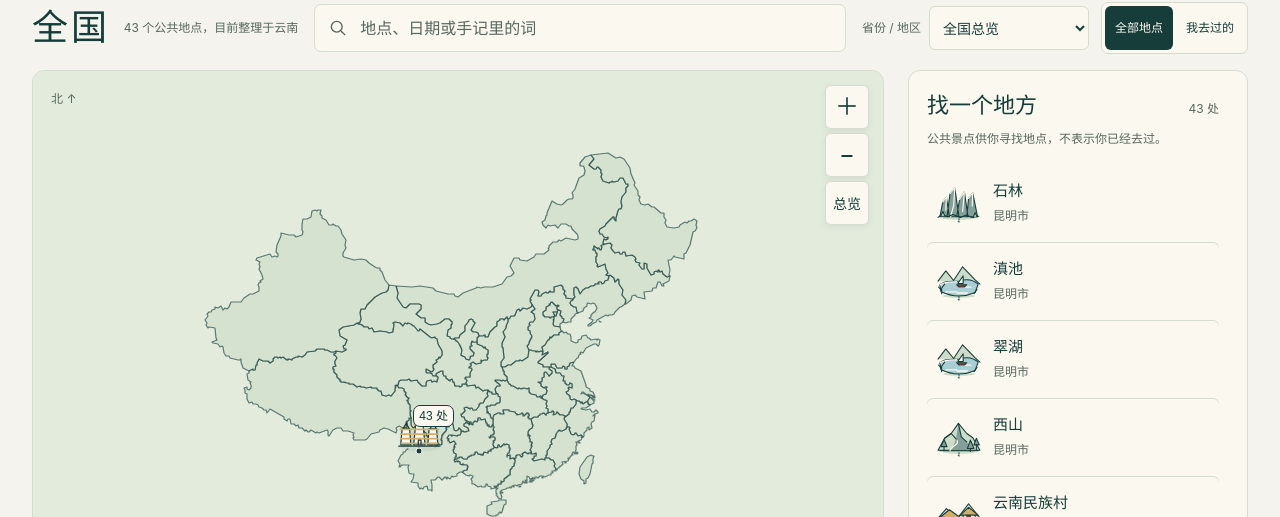
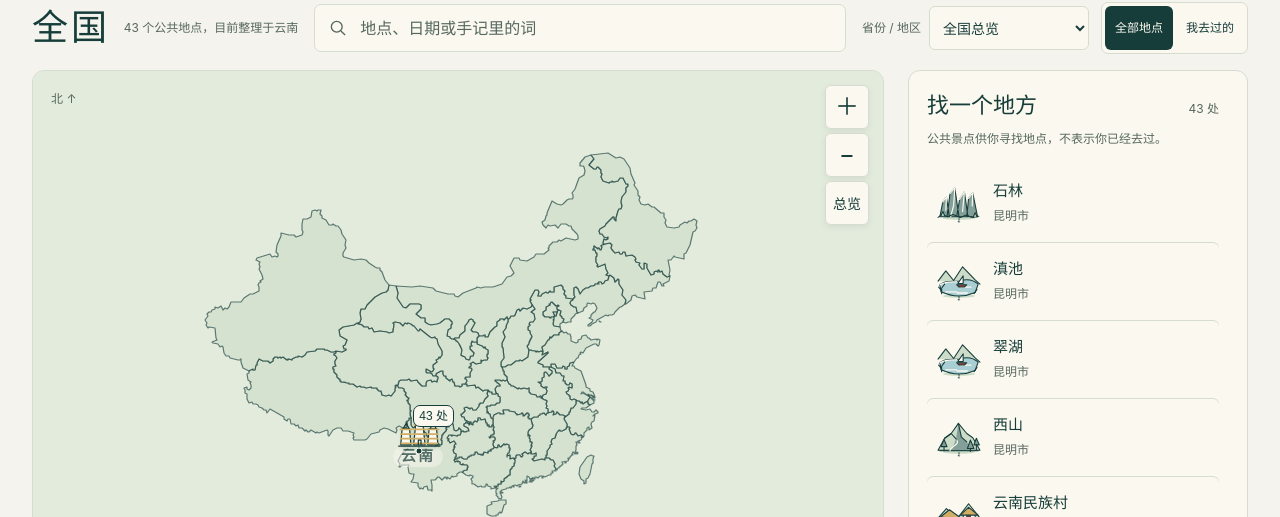
Before and after one commit to wcy-wcy1/Map, a Vue app in the folder shanhai-app/: page / in a window 1280 px wide. Shown: the part 143-660 px from the top of the page. Built offline with nearby package versions, Linux system fonts and the light colour scheme.

Commit message:
style: rebalance map label hierarchy

```diff
--- a/shanhai-app/src/components/FootprintMap.vue
+++ b/shanhai-app/src/components/FootprintMap.vue
@@ -65,7 +65,6 @@ let lastWidth = 0
 let lastHeight = 0
 const asLatLng = (place: Place): L.LatLngTuple => [place.coordinates[1], place.coordinates[0]]
 const labelledProvinceIds = () => new Set(props.places.map(place => place.mapId).filter((id): id is string => !!id))
-const PROVINCE_LABEL_ZOOM_MIN = 5.2
 const PROVINCE_LABEL_ZOOM_MAX = 7.4
 const PLACE_LABEL_ZOOM = 8.5
 
@@ -209,7 +208,7 @@ function renderMarkers() {
     const marker = layoutMarkers[index]!
     const left = marker.x, top = marker.y
     // Reserve even transient hover labels, so revealing a name cannot cover a photo.
-    obstacles.push({ x: marker.anchorX - 120, y: top + dimensions.height + 6, width: 240, height: 42 })
+    obstacles.push({ x: marker.anchorX - 86, y: top + dimensions.height + 5, width: 172, height: 31 })
     if (item.members.length > 1) {
       const width = Math.max(36, String(item.members.length).length * 7 + 20)
       obstacles.push({ x: left + dimensions.width + 8 - width, y: top, width, height: 22 })
@@ -276,7 +275,7 @@ function renderMarkers() {
       }),
     }))
   }
-  const showProvinceLabels = !props.provinceId && currentZoom >= PROVINCE_LABEL_ZOOM_MIN && currentZoom < PROVINCE_LABEL_ZOOM_MAX
+  const showProvinceLabels = !props.provinceId && currentZoom < PROVINCE_LABEL_ZOOM_MAX
   const showRegionLabels = !!props.provinceId && currentZoom < 11.5
   if ((showProvinceLabels || showRegionLabels) && !props.query) {
     const provinceIds = showProvinceLabels ? labelledProvinceIds() : new Set<string>()
--- a/shanhai-app/src/styles/journal.css
+++ b/shanhai-app/src/styles/journal.css
@@ -89,13 +89,13 @@ body { margin:0; background:light-dark(#f4f3ed,#142220); }
 .yn-pin::after { content:''; position:absolute; left:50%; top:94.444444%; width:5px; height:5px; border:1px solid var(--lj-paper); border-radius:50%; background:var(--lj-ink); transform:translate(-50%,-50%); box-sizing:content-box; }
 .yn-pin[data-visited=true]::after { width:7px; height:7px; background:var(--lj-red); }
 .yn-pin[aria-pressed=true]::after { box-shadow:0 0 0 4px light-dark(#a23e3428,#efaa9433); }
-.yn-pin-label { position:absolute; left:50%; top:calc(100% + 8px); transform:translateX(-50%) rotate(-1deg); display:none; max-width:240px; overflow:hidden; padding:6px 13px 7px; border:2px solid color-mix(in srgb,var(--lj-ink) 76%,var(--lj-line)); border-radius:10px 8px 11px 7px; background:linear-gradient(180deg,color-mix(in srgb,var(--lj-paper) 96%,white),var(--lj-paper)); box-shadow:0 3px 0 color-mix(in srgb,var(--lj-ink) 18%,transparent),0 10px 22px var(--lj-shadow); color:var(--lj-ink); font:800 21px/1.22 'Songti SC',SimSun,serif; letter-spacing:.04em; white-space:nowrap; text-overflow:ellipsis; pointer-events:none; }
-.yn-pin[data-visited=true] .yn-pin-label { border-color:color-mix(in srgb,var(--lj-red) 68%,var(--lj-ink)); box-shadow:0 3px 0 color-mix(in srgb,var(--lj-red) 24%,transparent),0 10px 22px var(--lj-shadow); }
+.yn-pin-label { position:absolute; left:50%; top:calc(100% + 6px); transform:translateX(-50%) rotate(-.6deg); display:none; max-width:172px; overflow:hidden; padding:3px 8px 4px; border:1.5px solid color-mix(in srgb,var(--lj-ink) 68%,var(--lj-line)); border-radius:7px 6px 8px 6px; background:linear-gradient(180deg,color-mix(in srgb,var(--lj-paper) 96%,white),var(--lj-paper)); box-shadow:0 2px 0 color-mix(in srgb,var(--lj-ink) 14%,transparent),0 7px 16px var(--lj-shadow); color:var(--lj-ink); font:700 15px/1.28 'Songti SC',SimSun,serif; letter-spacing:.03em; white-space:nowrap; text-overflow:ellipsis; pointer-events:none; }
+.yn-pin[data-visited=true] .yn-pin-label { border-color:color-mix(in srgb,var(--lj-red) 56%,var(--lj-ink)); box-shadow:0 2px 0 color-mix(in srgb,var(--lj-red) 18%,transparent),0 7px 16px var(--lj-shadow); }
 .yn-pin[aria-pressed=true] .yn-pin-label { background:color-mix(in srgb,var(--lj-paper) 88%,var(--yn-selected)); }
 .yn-pin:focus-visible .yn-pin-label,.yn-pin:hover .yn-pin-label,.yn-pin[aria-pressed=true] .yn-pin-label,.yn-pin[data-label=true] .yn-pin-label { display:block; }
 .yn-cluster-count { position:absolute; top:0; right:-8px; min-width:36px; height:22px; padding:0 5px; border:1px solid var(--lj-ink); border-radius:7px; background:var(--lj-paper); color:var(--lj-ink); font:12px/20px sans-serif; text-align:center; white-space:nowrap; pointer-events:none; }
-.yn-region-label { padding:2px 7px; border-radius:999px; background:color-mix(in srgb,var(--lj-paper) 58%,transparent); color:color-mix(in srgb,var(--lj-ink) 62%,var(--lj-muted)); font:600 15px/1.35 'Songti SC',SimSun,serif; letter-spacing:.1em; text-shadow:0 1px 0 var(--lj-paper),0 3px 8px color-mix(in srgb,var(--lj-paper) 82%,transparent); white-space:nowrap; pointer-events:none; opacity:.72; }
-.yn-region-label[data-scope=province] { padding:3px 10px 4px; background:color-mix(in srgb,var(--lj-paper) 64%,transparent); color:color-mix(in srgb,var(--lj-ink) 70%,var(--lj-muted)); font-size:18px; letter-spacing:.14em; opacity:.78; }
+.yn-region-label { padding:2px 7px; border-radius:999px; background:color-mix(in srgb,var(--lj-paper) 55%,transparent); color:color-mix(in srgb,var(--lj-ink) 60%,var(--lj-muted)); font:600 14px/1.35 'Songti SC',SimSun,serif; letter-spacing:.1em; text-shadow:0 1px 0 var(--lj-paper),0 3px 8px color-mix(in srgb,var(--lj-paper) 82%,transparent); white-space:nowrap; pointer-events:none; opacity:.72; }
+.yn-region-label[data-scope=province] { padding:2px 8px 3px; background:color-mix(in srgb,var(--lj-paper) 60%,transparent); color:color-mix(in srgb,var(--lj-ink) 66%,var(--lj-muted)); font-size:15px; letter-spacing:.13em; opacity:.76; }
 .yn-memory-route-underlay,.yn-planned-route-underlay { stroke-linecap:round; stroke-linejoin:round; }
 .yn-memory-route,.yn-planned-route { stroke-linecap:round; stroke-linejoin:round; filter:drop-shadow(0 1px 0 var(--lj-paper)); cursor:pointer; }
 .yn-planned-route { filter:drop-shadow(0 1px 0 var(--lj-paper)) drop-shadow(0 0 3px color-mix(in srgb,var(--yn-water) 22%,transparent)); }
```
Also changed, not shown: 1 other file (tests, documents, lock files or other folders).
